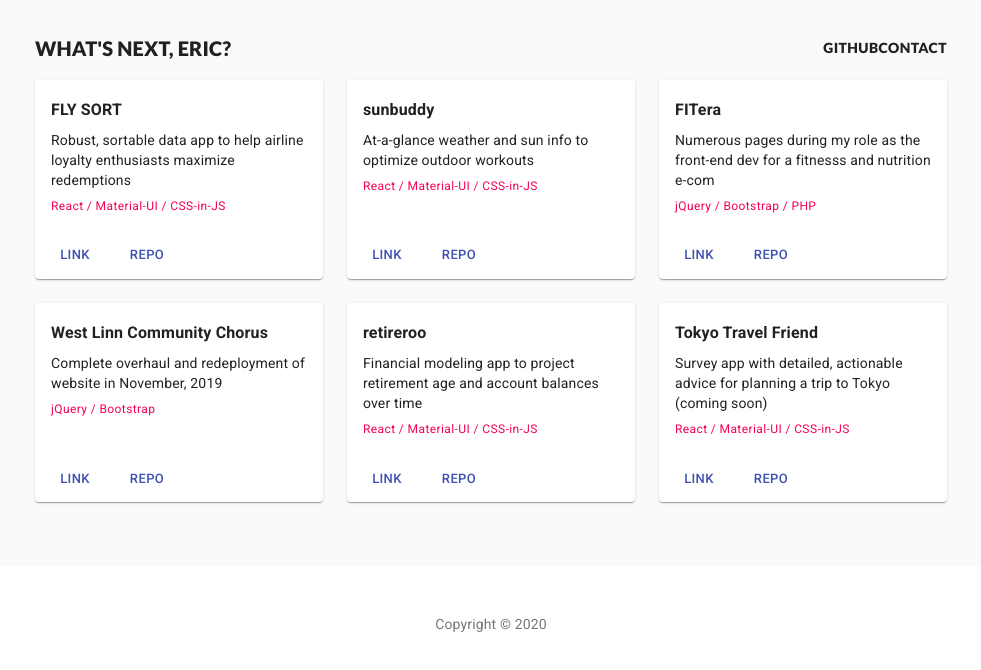
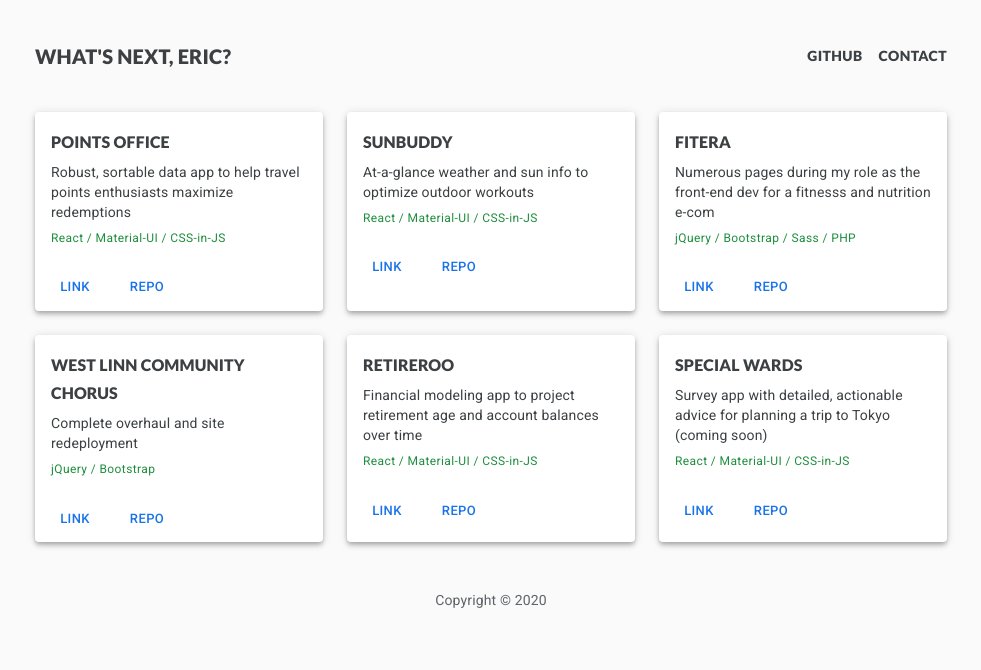
Before and after one commit to ecomstock/portfolio, a React (Create React App) app: page / in a window 1280 px wide. Shown: the top 670 px of the page, without its empty margins (149-1130 px from the left). Built offline with nearby package versions, Linux system fonts and the light colour scheme.

Commit message:
update: finish provisional styles & layout

```diff
--- a/src/App.js
+++ b/src/App.js
@@ -1,11 +1,9 @@
 import React from 'react';
-import AppBar from '@material-ui/core/AppBar';
+import { ThemeProvider, createMuiTheme } from '@material-ui/core/styles';
 import Button from '@material-ui/core/Button';
-import Box from '@material-ui/core/Box';
 import Card from '@material-ui/core/Card';
 import CardActions from '@material-ui/core/CardActions';
 import CardContent from '@material-ui/core/CardContent';
-import CardMedia from '@material-ui/core/CardMedia';
 import CssBaseline from '@material-ui/core/CssBaseline';
 import Grid from '@material-ui/core/Grid';
 import Toolbar from '@material-ui/core/Toolbar';
@@ -13,7 +11,6 @@ import Typography from '@material-ui/core/Typography';
 import { makeStyles } from '@material-ui/core/styles';
 import Container from '@material-ui/core/Container';
 import Link from '@material-ui/core/Link';
-import sunbuddyLogo from "./sunbuddy.png";
 
 function Copyright() {
     return (
@@ -24,85 +21,41 @@ function Copyright() {
     );
 }
 
-const useStyles = makeStyles(theme => ({
-    title: {
-        flex: 1,
-        fontFamily: "Lato",
-        fontWeight: 900,
-    },
-    nav: {
-        fontFamily: "Lato",
-        fontWeight: 900,
-    },
-    icon: {
-        marginRight: theme.spacing(2),
-    },
-    heroContent: {
-        backgroundColor: theme.palette.background.paper,
-        padding: theme.spacing(8, 0, 6),
-    },
-    heroButtons: {
-        marginTop: theme.spacing(4),
-    },
-    cardGrid: {
-        paddingTop: theme.spacing(2),
-        paddingBottom: theme.spacing(8),
-    },
-    card: {
-        height: '100%',
-        display: 'flex',
-        flexDirection: 'column',
-    },
-    cardMedia: {
-        //paddingTop: '56.25%', // 16:9
-    },
-    cardContent: {
-        flexGrow: 1,
-    },
-    cardTitle: {
-        fontWeight: 700,
-    },
-    footer: {
-        backgroundColor: theme.palette.background.paper,
-        padding: theme.spacing(6),
-    },
-}));
-
-const cards = [
+const cardData = [
     {
-        name : "FLY SORT",
-        description : "Robust, sortable data app to help airline loyalty enthusiasts maximize redemptions",
+        name : "POINTS OFFICE",
+        description : "Robust, sortable data app to help travel points enthusiasts maximize redemptions",
         stack : "React / Material-UI / CSS-in-JS",
         image : "",
         link : "",
         repo : "",
     },
     {
-        name : "sunbuddy",
+        name : "SUNBUDDY",
         description : "At-a-glance weather and sun info to optimize outdoor workouts",
         stack : "React / Material-UI / CSS-in-JS",
-        image : sunbuddyLogo,
+        image : "",
         link : "",
         repo : "",
     },
     {
-        name : "FITera",
+        name : "FITERA",
         description : "Numerous pages during my role as the front-end dev for a fitnesss and nutrition e-com",
-        stack : "jQuery / Bootstrap / PHP",
+        stack : "jQuery / Bootstrap / Sass / PHP",
         image : "",
         link : "fitera.com",
         repo : "",
     },
     {
-        name : "West Linn Community Chorus",
-        description : "Complete overhaul and redeployment of website in November, 2019",
+        name : "WEST LINN COMMUNITY CHORUS",
+        description : "Complete overhaul and site redeployment",
         stack : "jQuery / Bootstrap",
         image : "",
         link : "westlinnchorus.org",
         repo : "",
     },
     {
-        name : "retireroo",
+        name : "RETIREROO",
         description : "Financial modeling app to project retirement age and account balances over time",
         stack : "React / Material-UI / CSS-in-JS",
         image : "",
@@ -110,7 +63,7 @@ const cards = [
         repo : "",
     },
     {
-        name : "Tokyo Travel Friend", // Let's Talk Tokyo
+        name : "SPECIAL WARDS", // Let's Talk Tokyo, Tokyo Travel Friend, Go Go Tokyo, Special Wards, Tokubetsuku
         description : "Survey app with detailed, actionable advice for planning a trip to Tokyo (coming soon)",
         stack : "React / Material-UI / CSS-in-JS",
         image : "",
@@ -119,40 +72,105 @@ const cards = [
     },
 ];
 
+const muiTheme = createMuiTheme({
+    palette: {
+        primary: {
+            main: "#1a73e8"
+        },
+        secondary: {
+            main: "#1e8e3e"
+        },
+        // background: {
+        //     default: "#ffffff"
+        // },
+        text: {
+            primary: "#3c4043",
+            secondary: "#5f6368"
+        }
+    },
+});
+
+const theme = {
+    ...muiTheme
+}
+
+const useStyles = makeStyles(theme => ({
+    // root: {
+    //     marginTop: theme.spacing(3)
+    // },
+    wes: {
+        fontFamily: "Lato",
+        fontWeight: 900,
+    },
+    header: {
+        margin: theme.spacing(3, 0, 3, 0),
+    },
+    title: {
+        flex: 1,
+    },
+    nav: {
+        '&:hover,focus': {
+            color: 'black',
+        },
+        cursor: 'pointer',
+        margin: theme.spacing(0, 0, 0, 2),
+    },
+    card: {
+        height: '100%',
+        display: 'flex',
+        flexDirection: 'column',
+    },
+    // cardContent: {
+    //     flexGrow: 1,
+    // },
+    footer: {
+        padding: theme.spacing(6),
+    },
+}));
+
 export default function App() {
     const classes = useStyles();
 
     return (
-        <React.Fragment>
+        <ThemeProvider theme={theme}>
             <CssBaseline />
-        {/* <AppBar position="relative">
-            <Toolbar>
-                <Typography variant="h6" color="inherit" noWrap>
-                    what's next, eric?
+            <Container maxWidth="md" className={classes.root}>
+                <Toolbar disableGutters={true} className={classes.header}>
+                    <Typography
+                        className={`${classes.wes} ${classes.title}`}
+                        component="h1"
+                        variant="h6"
+                        color="inherit"
+                        //noWrap
+                    >
+                        WHAT'S NEXT, ERIC?
+                    </Typography>
+                    <Typography
+                        component="h2"
+                        variant="button"
+                        //noWrap
+                        className={`${classes.wes} ${classes.header} ${classes.nav}`}
+                        // onClick={() => handleNavClick('about')}
+                    >
+                        GITHUB
+                    </Typography>
+                    <Typography
+                        component="h2"
+                        variant="button"
+                        //noWrap
+                        className={`${classes.wes} ${classes.header} ${classes.nav}`}
+                        // onClick={() => handleNavClick('contact')}
+                    >
+                        CONTACT
                     </Typography>
                 </Toolbar>
-        </AppBar> */}
                 <main>
-            <Container className={classes.cardGrid} maxWidth="md">
-            <Toolbar disableGutters={true}>
-                <Typography component="h1" variant="h6" color="inherit" noWrap className={classes.title}>
-                    WHAT'S NEXT, ERIC?
-                </Typography>
-                    <Typography component="h2" variant="button" color="inherit" noWrap className={classes.nav}>github</Typography>
-                    <Typography component="h2" variant="button" color="inherit" noWrap className={classes.nav}>contact</Typography>
-            </Toolbar>
-            {/* End hero unit */}
                     <Grid container spacing={3}>
-                {cards.map(card => (
+                        {cardData.map(card => (
                         <Grid item key={card} xs={12} sm={6} md={4}>
-                    <Card className={classes.card}>
-                    <CardMedia
-                        className={classes.cardMedia}
-                        //image="https://source.unsplash.com/random"
-                        image={card.image}
-                    />
+                            <Card className={classes.card} elevation={4}>
                                 <CardContent className={classes.cardContent}>
-                        <Typography gutterBottom variant="subtitle1" component="h3" className={classes.cardTitle}>
+                                    <Typography gutterBottom variant="subtitle1" component="h3" className={classes.wes}>
                                         {card.name}
                                     </Typography>
                                     <Typography variant="body2" gutterBottom>
@@ -174,19 +192,11 @@ export default function App() {
                         </Grid>
                         ))}
                     </Grid>
-            </Container>
                 </main>
-        {/* Footer */}
                 <footer className={classes.footer}>
-            {/* <Typography variant="h6" align="center" gutterBottom>
-            Footer
-            </Typography>
-            <Typography variant="subtitle1" align="center" color="textSecondary" component="p">
-            Something here to give the footer a purpose!
-            </Typography> */}
                     <Copyright />
                 </footer>
-        {/* End footer */}
-        </React.Fragment>
+            </Container>
+        </ThemeProvider>
     );
 }
```
Lines whose indentation alone changed are shown as unchanged.
